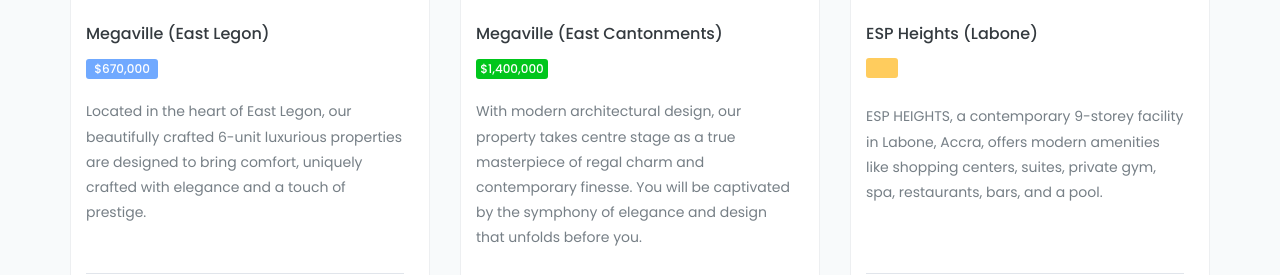
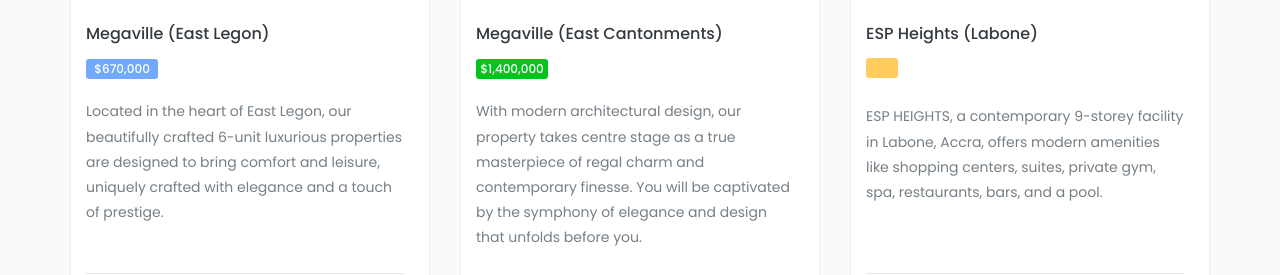
Before and after one commit to Brenda-kekala/real-estate, a plain HTML site: page hochonline-main/explorepage.html in a window 1280 px wide. Shown: the part 844-1119 px from the top of the page. Drawn offline with nearby package versions, Linux system fonts and the light colour scheme.

Commit message:
Updated explorepage.html

```diff
--- a/hochonline-main/explorepage.html
+++ b/hochonline-main/explorepage.html
@@ -1,3 +1,4 @@
+
 <!doctype html>
 <html class="no-js" lang="en">
 
@@ -125,7 +126,7 @@
                     <div class="col-sm-12">
                       <p>
                         Located in the heart of East Legon, our beautifully crafted 6-unit luxurious properties are
-                        designed to bring comfort, uniquely crafted with elegance and a touch of
+                        designed to bring comfort and leisure, uniquely crafted with elegance and a touch of
                         prestige.
                       </p>
                       <br>
```
